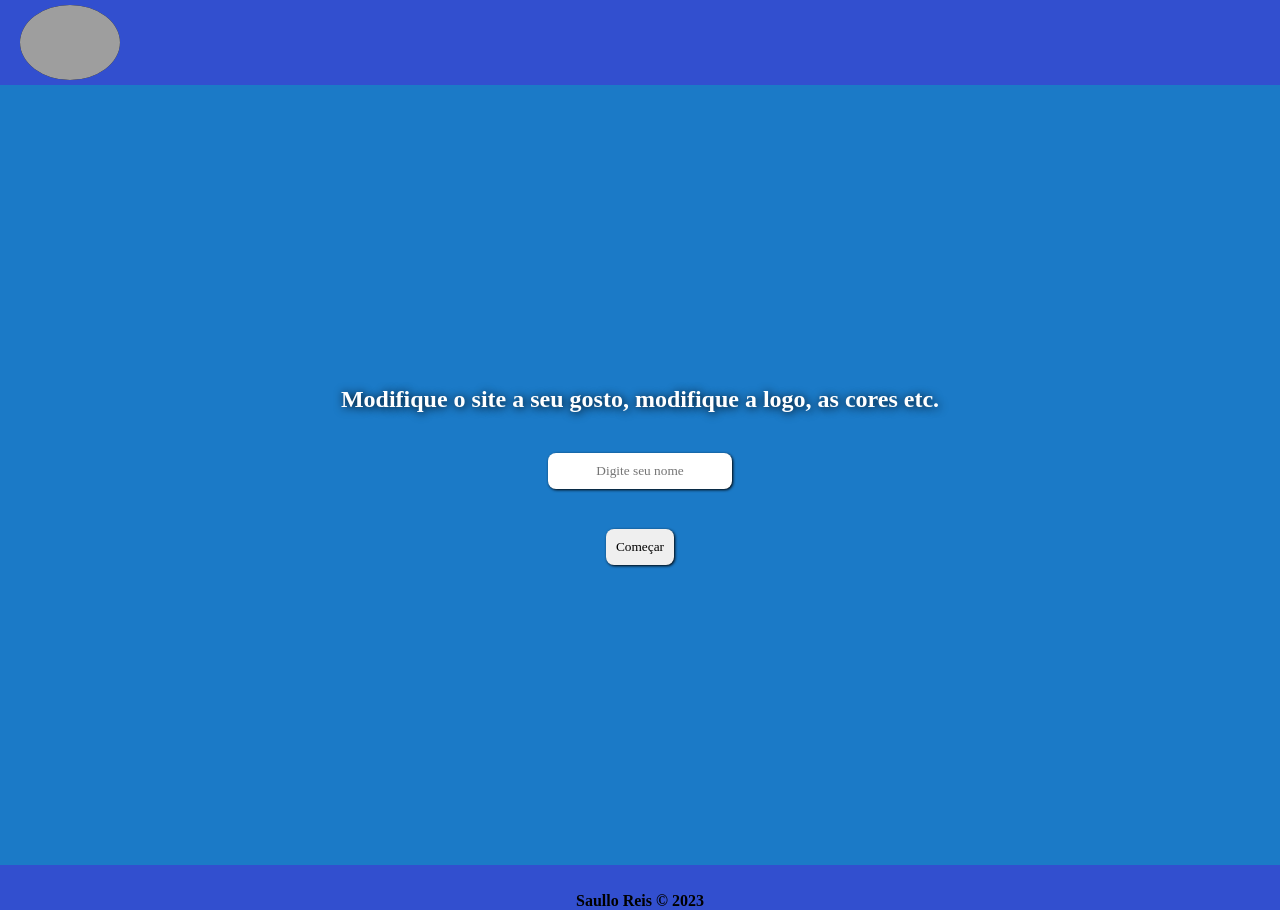
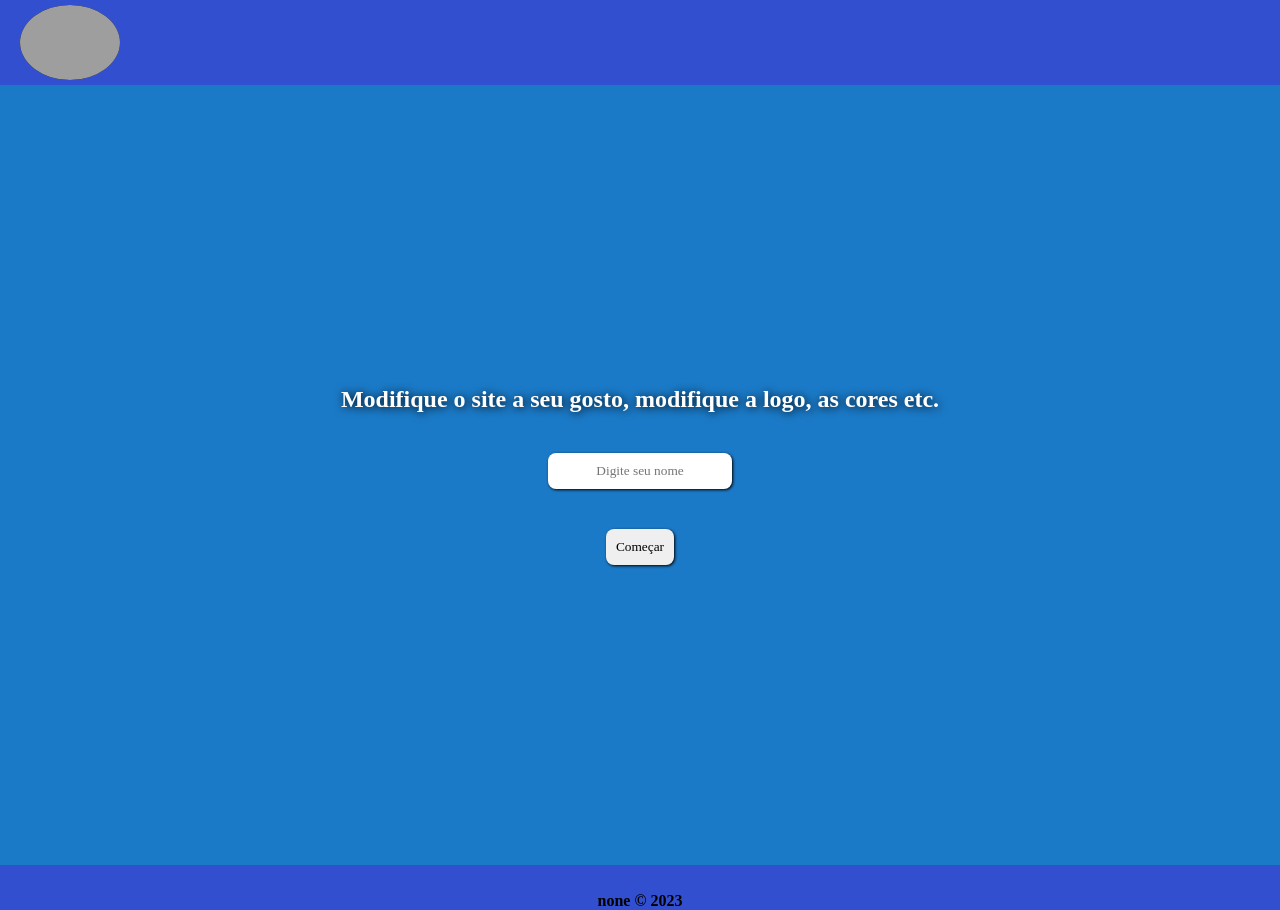
Before and after one commit to saullo-reis/site-customize, a React (Vite) app: page / in a window 1280 px wide. Built offline with nearby package versions, Linux system fonts and the light colour scheme; grey boxes are pictures that could not be loaded; a web font is replaced by a local one.

Commit message:
adicionando um userSelector para o utilizador ver seu nome nos créditos

```diff
--- a/src/components/footer/footer.tsx
+++ b/src/components/footer/footer.tsx
@@ -1,9 +1,13 @@
 import "./footer.sass";
+import { useSelector } from "react-redux";
+import { RootState } from "../store";
 
 export const Footer = () => {
+const name = useSelector((state: RootState) => state.name.name)
+
   return (
     <section className="footer">
-      <p className="footer-text">Saullo Reis &copy; 2023</p>
+      <p className="footer-text">{name} &copy; 2023</p>
     </section>
   );
 };
```
